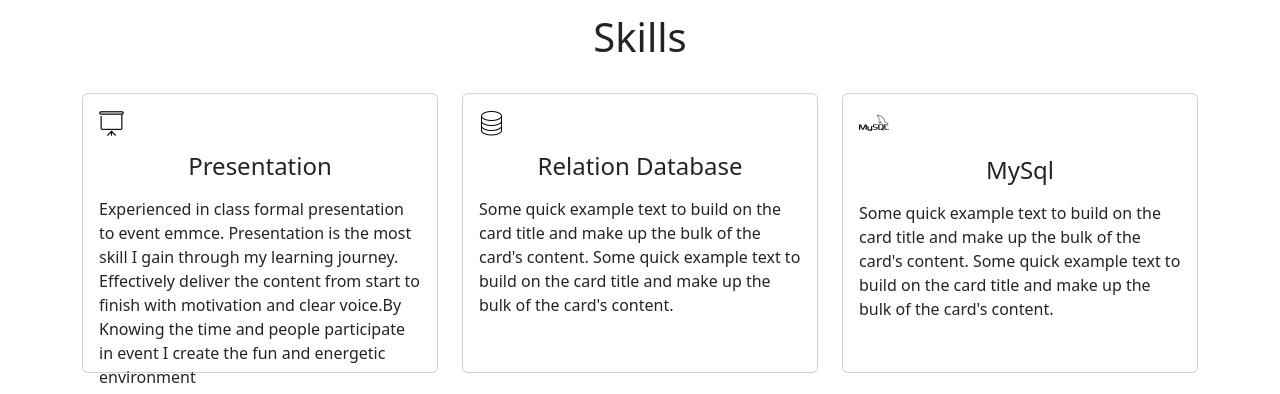
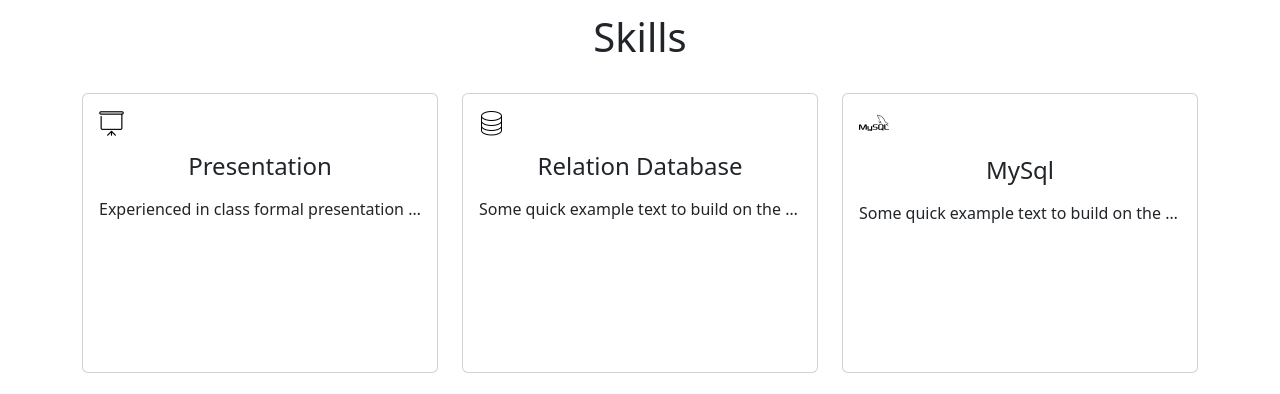
Before and after one commit to soethurakyaw16/portofilo, a plain HTML site: page index.html in a window 1280 px wide. Shown: the part 1331-1725 px from the top of the page. Drawn offline with nearby package versions, Linux system fonts and the light colour scheme.

Commit message:
fourth commit with card overflow problem

```diff
--- a/styles.css
+++ b/styles.css
@@ -56,6 +56,14 @@ h2 {
   -webkit-background-clip: text;
   -webkit-text-fill-color: transparent;
 }
+.card {
+    overflow: hidden;
+}
+.card-text {
+    overflow: hidden;
+    text-overflow: ellipsis;
+    white-space: nowrap;
+}
 @media (min-width:320px) and (max-width: 600px) {
   .bgimage {
     height:100vh;
```
